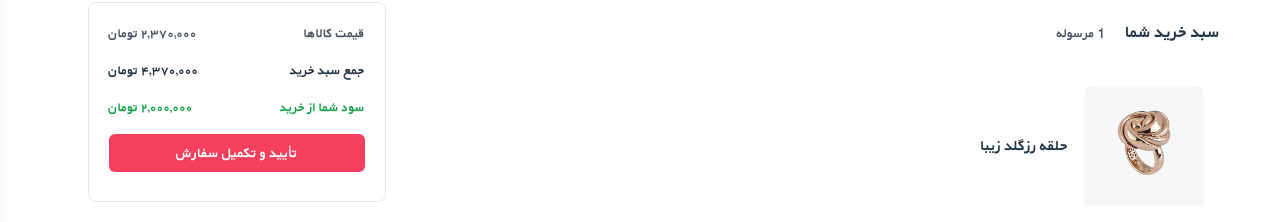
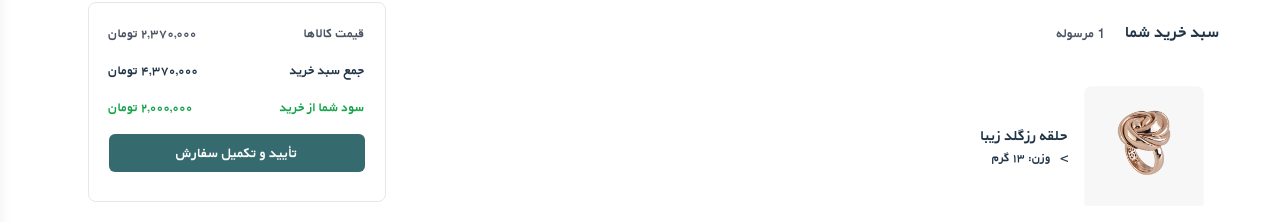
Before and after one commit to mahankarimi1382/tala7, a React (Vite) app: page /ShoppingCart in a window 1280 px wide. Shown: the part 226-448 px from the top of the page. Built offline with nearby package versions, Linux system fonts and the light colour scheme; no server answers.

Commit message:
profile page partially created

```diff
--- a/package.json
+++ b/package.json
@@ -22,6 +22,7 @@
     "@preline/dropdown": "^2.6.0",
     "@preline/tree-view": "^2.6.0",
     "@trendyol-js/react-carousel": "^3.0.3",
+    "arabic-reshaper": "^1.1.0",
     "axios": "^1.8.4",
     "bootstrap-icons": "^1.11.3",
     "cheerio": "^1.0.0",
@@ -46,7 +47,9 @@
     "react-router-dom": "^7.1.3",
     "react-slick": "^0.30.3",
     "react-toastify": "^11.0.5",
+    "rtl-css-js": "^1.16.1",
     "slick-carousel": "^1.8.1",
+    "styled-components": "^6.1.17",
     "swiper": "^11.2.0",
     "taos": "^1.0.5",
     "zustand": "^5.0.3"
--- a/src/BuyPage.jsx
+++ b/src/BuyPage.jsx
@@ -12,6 +12,7 @@ import DashBoard from "./Dashboard";
 import Kharid from "./Kharid";
 import Foroosh from "./Foroosh";
 import KifePool from "./KifePool";
+import MyProfile from "./MyProfile";
 
 
 // ✅ Sidebar items with icons and dynamic content
@@ -22,7 +23,7 @@ const sidebarItems = [
   { icon: SlWallet, label: "کیف پول", content: <KifePool/> },
   { icon: LuBellRing, label: "اعلانات", content: <div>محتوای اعلانات</div> },
   { icon: IoChatbubblesOutline, label: "تیکت ها", content: <div>محتوای تیکت ها</div> },
-  { icon: IoPersonCircleOutline, label: "پروفایل", content: <div>محتوای پروفایل</div> },
+  { icon: IoPersonCircleOutline, label: "پروفایل", content: <MyProfile/> },
   { icon: RiShutDownLine, label: "خروج", content: <div>محتوای خروج</div> }, // Optional: Can be a link or logout action
 ];
 
--- a/src/Foroosh.jsx
+++ b/src/Foroosh.jsx
@@ -140,7 +140,7 @@ function Foroosh() {
             <p>تأیید و ادامه</p>
           </button>
         </div>
-        <div className="w-[450px]  mx-auto my-auto">
+        <div className="w-[450px]  mx-auto my-auto hidden lg:block">
           <img src={svgImage} alt="" />
         </div>
       </div>
--- a/src/Pages/AdminPanel/BasicDetails/ShoppingCartPage.jsx
+++ b/src/Pages/AdminPanel/BasicDetails/ShoppingCartPage.jsx
@@ -9,6 +9,8 @@ import MyFooter from "../../../MyFooter";
 import img1 from "../../../assets/img/containerring3.png";
 import img2 from "../../../assets/img/containerring4.png";
 import { GoTrash } from "react-icons/go";
+import "../../../../src/index.css";
+
 
 const convertToPersianDigits = (num) => {
   return num.toLocaleString("fa-IR"); // Converts to Persian digits with thousand separators
@@ -54,9 +56,12 @@ function ShoppingCartPage() {
             </div>
 
             {/* Product Name */}
-            <p className="text-md font-medium text-center sm:text-left">
+           <div className="flex flex-col">
+           <p className="text-md font-medium text-center sm:text-left">
               حلقه رزگلد زیبا
             </p>
+            <p className="text-[13px] mybullet"> وزن: {convertToPersianDigits(13)} گرم</p>
+           </div>
           </div>
 
           {/* Price & Delete Button */}
@@ -92,7 +97,7 @@ function ShoppingCartPage() {
           </div>
 
           {/* Confirmation Button */}
-          <button className="bg-rose-500 hover:bg-rose-600 transition text-white text-center rounded-md py-2 w-full text-[15px] font-medium">
+          <button className="bg-[#356b6e] hover:bg-[#183335] transition text-white text-center rounded-md py-2 w-full text-[15px] font-medium">
             تأیید و تکمیل سفارش
           </button>
         </div>
--- a/src/index.css
+++ b/src/index.css
@@ -603,3 +603,10 @@ follow the guidde in https://www.npmjs.com/package/react-responsive-carousel */
 .GoldTitle:hover{
 border-bottom-width: 1px;
 }
+
+
+/* ایجاد بالت پیش از توضحیات محصول در صفلحه سبد خرید */
+.mybullet:before {
+  content: ' \003E';
+  padding-left: 7px;
+}
```
Also changed, not shown: src/WrittenFooter.jsx (line endings or trailing spaces), 1 other file (tests, documents, lock files or other folders).
